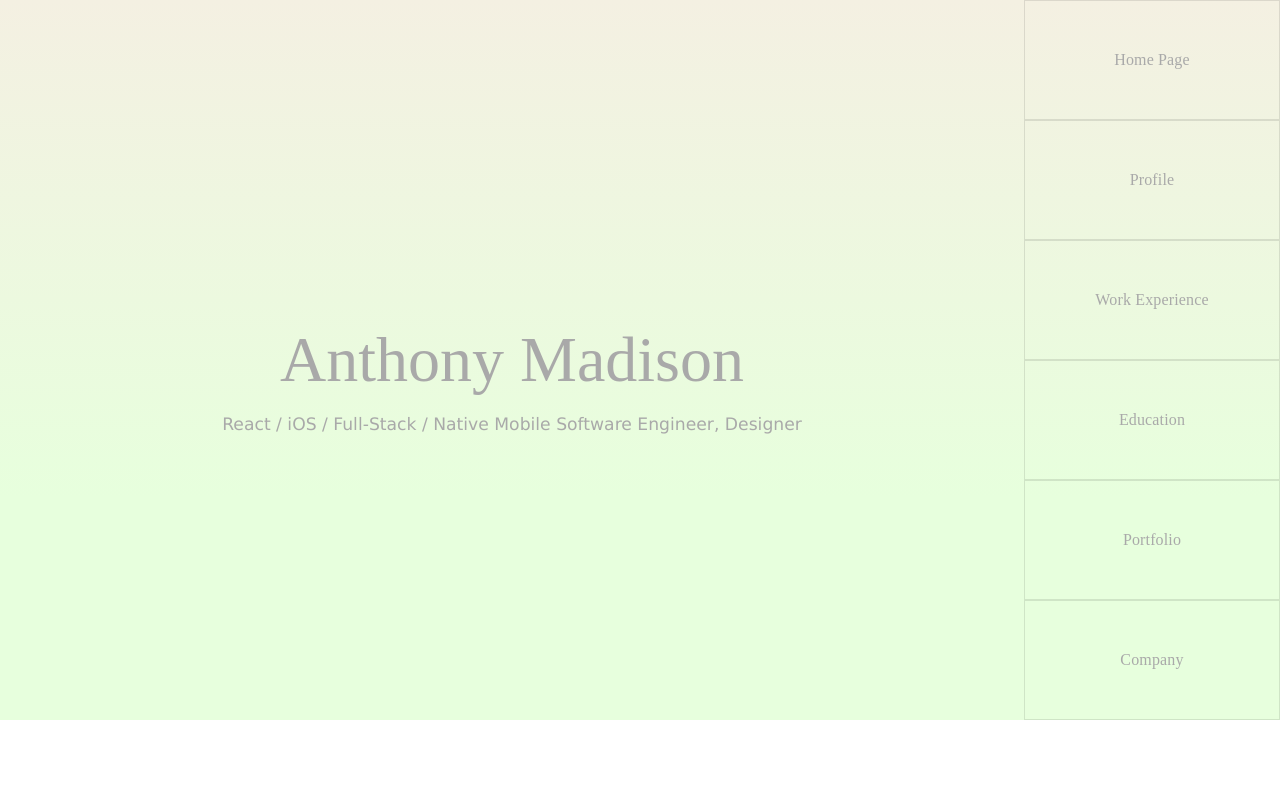
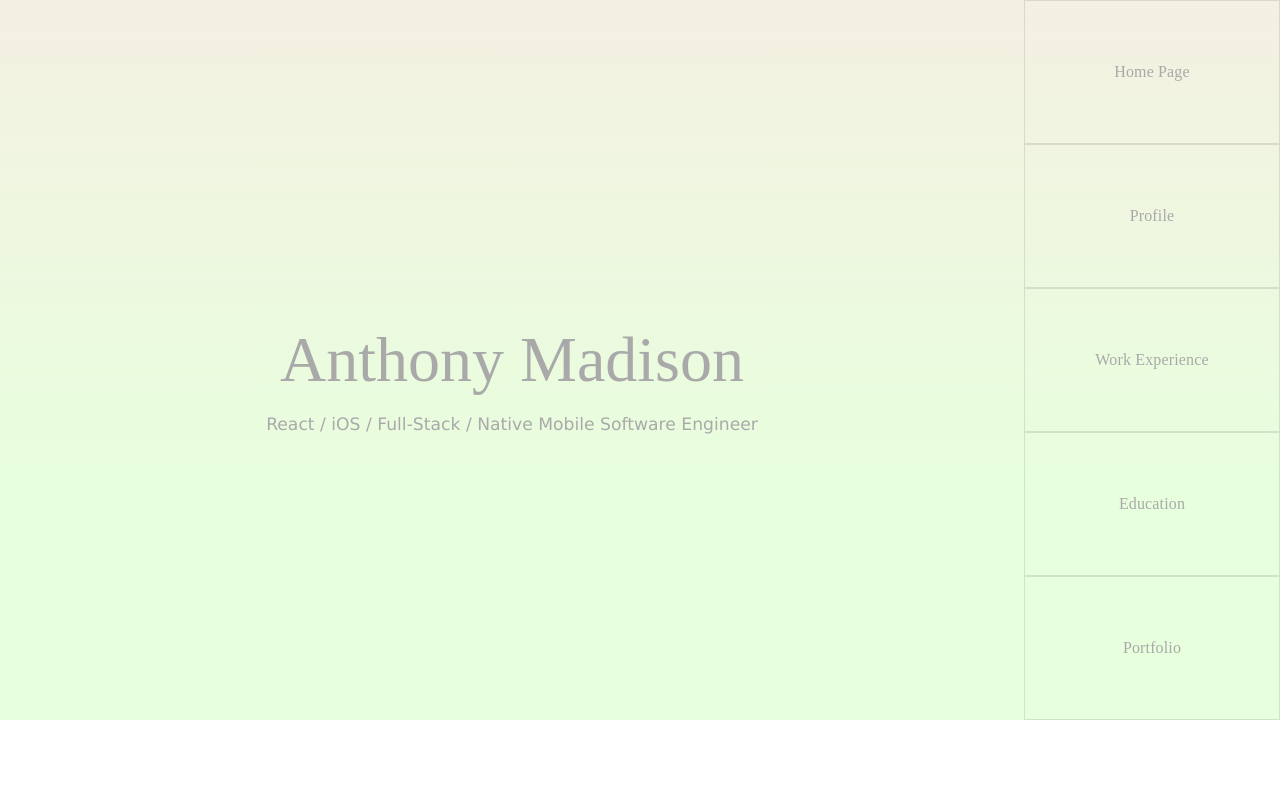
Before and after one commit to a97madison/base-personal-website-material, a React (Create React App) app: page / in a window 1280 px wide. Shown: the top 800 px of the page. Built offline with nearby package versions, Linux system fonts and the light colour scheme; a web font is replaced by a local one.

Commit message:
Portfolio page update, sidebar update, remove company page, still need to write tests.

```diff
--- a/src/App.js
+++ b/src/App.js
@@ -4,7 +4,7 @@ import HomePage from './HomePage1/HomePage';
 import WorkExperience from './WorkExperience1/WorkExperience';
 import Education from './Education1/Education';
 import Portfolio from './Portfolio1/Portfolio';
-import Company from './Company1/Company';
+// import Company from './Company1/Company';
 import Sidebar from './Sidebar';
 
 // import font
@@ -15,7 +15,7 @@ import './Fonts/fonts.css';
 function App() {
 
   // DEFINE DATA VARIABLES
-  const introText = "React / iOS / Full-Stack / Native Mobile Software Engineer, Designer";
+  const introText = "React / iOS / Full-Stack / Native Mobile Software Engineer";
   const aboutMeText = "I am a recent Math/CS grad from University of Waterloo and I have a variety of experience working and becoming knowledgeable in software development. During my time at LinkedIn, I was an iOS Engineer on the Profile Page Team and one project I completed was a code migration for Profile Page cards, which you can see on the profile page of the mobile application. While I was a co-op student at Inkling, I assisted with the pilot release of the company's React Native (native mobile) mobile app. Don't hesitate to contact me if my skills can help solve any of your problems!";
   const fullNameText = "Anthony Madison";
   const emailAddressText = "a97madison@gmail.com";
@@ -35,11 +35,10 @@ function App() {
   const cityGoogleMapsLink = "https://www.google.com/maps/place/Waterloo,+ON/@43.4823217,-80.6167598,12z/data=!3m1!4b1!4m5!3m4!1s0x882bf1565ffe672b:0x5037b28c7231d90!8m2!3d43.4642578!4d-80.5204096";
 
   const informationPairs = [
-    // ["Full Name", fullNameText],
     ["Age", age],
     ["Birthdate", birthdateText],
     ["Email", emailAddressText],
-    ["Company", "Swish Studios"],
+    // ["Company", "Swish Studio"],
     ["LinkedIn", linkedInLinkText],
     ["Github", [githubUsername, githubLinkText]],
     ["Phone #", "1-(226)-808-9619"],
@@ -146,12 +145,12 @@ function App() {
     //   projectLink: "https://www.instagram.com/younglungs98/",
     //   bulletPointsArray:["● This website is built entirely using React with Redux"],
     // },
-    // {
-    //   title: "Swish Studio's website",
-    //   time: "Sept. 2020",
-    //   projectLink: "https://www.instagram.com/swish.studios/",
-    //   bulletPointsArray:["● This website is built entirely using React with Redux"],
-    // }
+    {
+      title: "Swish Studio's website",
+      time: "Sept. 2020",
+      projectLink: "https://www.swishstudio2020.com/",
+      bulletPointsArray:[],
+    }
   ];
 
   const headerFont = "ModestoW01-Open";
@@ -217,13 +216,13 @@ function App() {
     />
   );
 
-  const companyObject = (
-    <Company
-      color1={color7}
-      color2={color6}
-      appWidth={appWidth}
-    />
-  );
+  // const companyObject = (
+  //   <Company
+  //     color1={color7}
+  //     color2={color6}
+  //     appWidth={appWidth}
+  //   />
+  // );
 
   const items = [
     { name: 'home', label: 'Home Page' },
@@ -231,7 +230,7 @@ function App() {
     { name: 'work', label: 'Work Experience' },
     { name: 'education', label: 'Education' },
     { name: 'portfolio', label: 'Portfolio' },
-    { name: 'company', label: 'Company' }
+    // { name: 'company', label: 'Company' }
   ];
 
   const sidebarObject = (
@@ -270,7 +269,7 @@ function App() {
         {workExperienceObject}
         {educationObject}
         {portfolioObject}
-        {companyObject}
+        {/* {companyObject} */}
       </div>
     <div style={adContainerStyle}></div>
     </div>
--- a/src/GlobalHelpers.jsx
+++ b/src/GlobalHelpers.jsx
@@ -72,7 +72,7 @@ export function makePressableObject(name, link, buttonClass) {
       return Facebook;
     } else if (name === "Instagram") {
       return Instagram;
-    } else if (name === "Swish Studios") {
+    } else if (name === "Swish Studios" || name == "Swish Studio's website") {
       return SwishLogo;
     } // else if (name == "@cian.p's personal website") {
       // return Cian;
--- a/src/Portfolio1/PortfolioCell.css
+++ b/src/Portfolio1/PortfolioCell.css
@@ -1,6 +1,6 @@
 .Project-image {
     object-fit: fill;
-    background-color: white;
+    background-color: transparent;
     height: 6vmin;
     width: 6vmin;
     margin: 0px 0px 0px 0px;
--- a/src/Sidebar.css
+++ b/src/Sidebar.css
@@ -1,4 +1,4 @@
 .Sidebar-list-item {
-  height: 15vh;
+  height: 18vh;
   border: 0.1vh solid rgba(0, 0, 0, 0.1) !important;
 }
```
Also changed, not shown: 2 other files (tests, documents, lock files or other folders).
